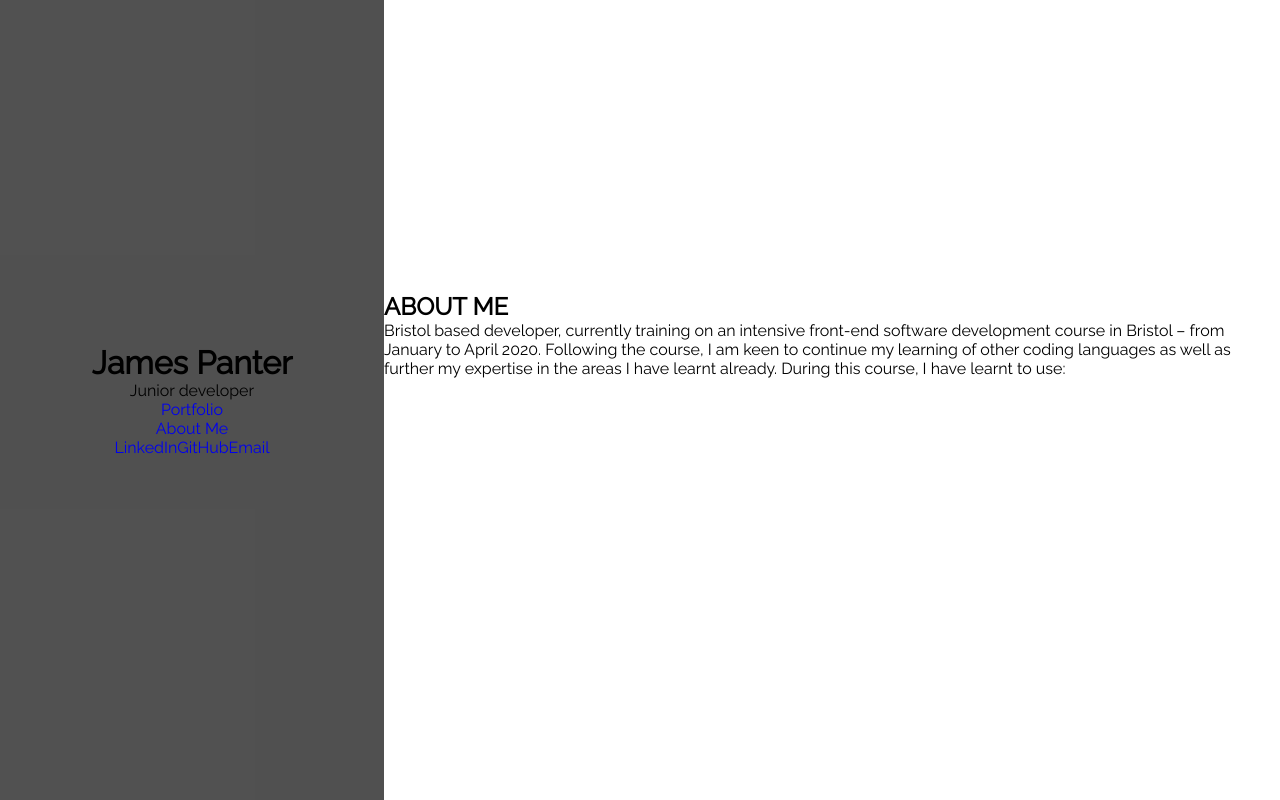
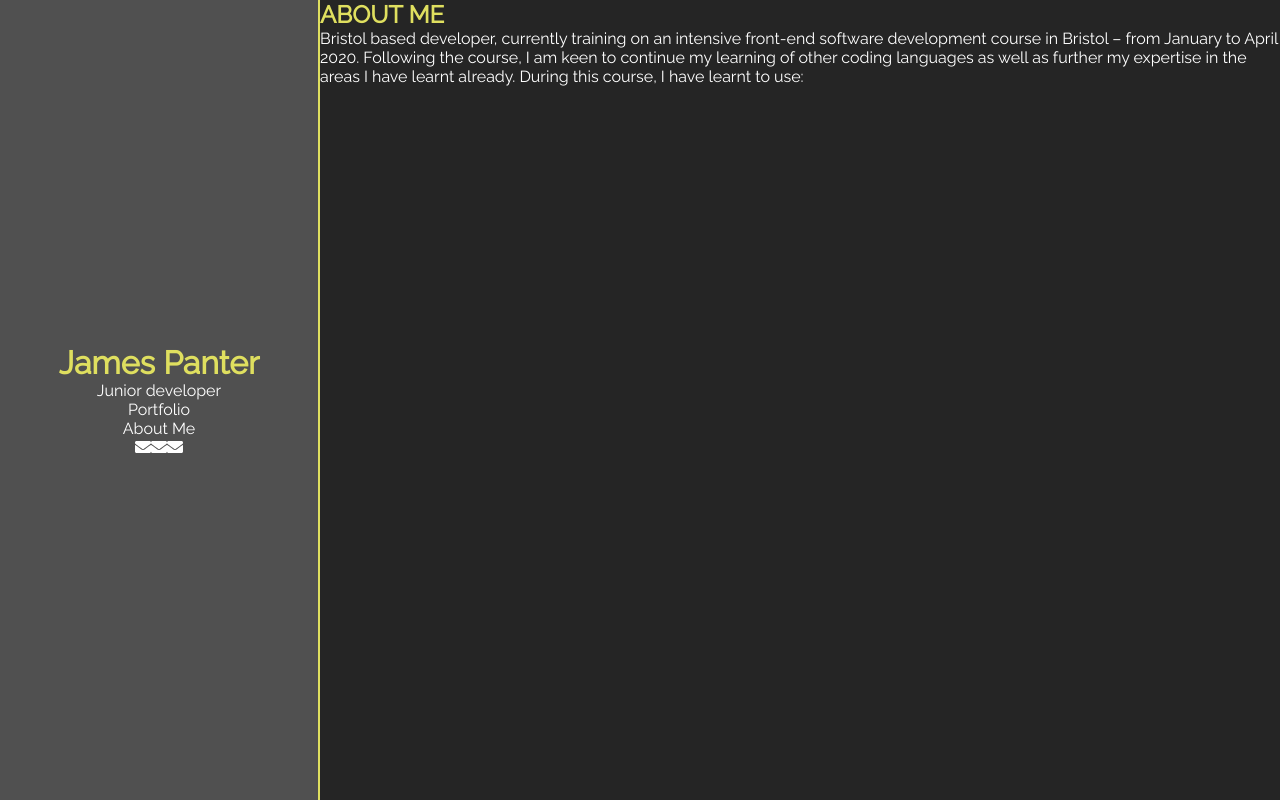
Before and after one commit to jamespanter/portfolio, a React (Create React App) app: page /about-me in a window 1280 px wide. Built offline with nearby package versions, Linux system fonts and the light colour scheme.

Commit message:
Containers started

```diff
--- a/package.json
+++ b/package.json
@@ -3,10 +3,13 @@
   "version": "0.1.0",
   "private": true,
   "dependencies": {
+    "@fortawesome/fontawesome-svg-core": "^1.2.28",
+    "@fortawesome/free-solid-svg-icons": "^5.13.0",
+    "@fortawesome/react-fontawesome": "^0.1.9",
+    "@reach/router": "^1.3.3",
     "@testing-library/jest-dom": "^4.2.4",
     "@testing-library/react": "^9.3.2",
     "@testing-library/user-event": "^7.1.2",
-    "@reach/router": "^1.3.3",
     "react": "^16.13.1",
     "react-dom": "^16.13.1",
     "react-scripts": "3.4.1"
@@ -33,6 +36,7 @@
     ]
   },
   "devDependencies": {
+    "@zeit/next-css": "^1.0.1",
     "enzyme": "^3.11.0",
     "enzyme-adapter-react-16": "^1.15.2",
     "mkrc": "^1.1.1",
--- a/src/App.jsx
+++ b/src/App.jsx
@@ -6,9 +6,7 @@ import DashBoard from "./containers/DashBoard";
 const App = () => {
   return (
     <>
-      <div className={styles.dashBoard}>
-        <DashBoard />
-      </div>
+      <DashBoard />
     </>
   );
 };
--- a/src/App.module.scss
+++ b/src/App.module.scss
@@ -1,3 +1,5 @@
+@import "./variables.scss";
+
 * {
   border: 0;
   margin: 0;
@@ -5,9 +7,10 @@
   font-family: "Raleway", sans-serif;
   scroll-behavior: smooth;
   text-decoration: none;
+  color: white;
 }
 
-.dashBoard {
-  min-height: 100vh;
-  width: 100vw;
+h1,
+h2 {
+  color: $secondary-color;
 }
--- a/src/containers/AboutMePage/AboutMePage.module.scss
+++ b/src/containers/AboutMePage/AboutMePage.module.scss
@@ -1,3 +1,5 @@
+@import "../../variables.scss";
+
 .aboutMe {
   width: 100%;
   height: 100%;
--- a/src/containers/DashBoard/DashBoard.module.scss
+++ b/src/containers/DashBoard/DashBoard.module.scss
@@ -3,11 +3,14 @@
 .navContainer {
   display: inline-block;
   height: 100vh;
-  width: 30%;
+  width: 25%;
+  vertical-align: top;
 }
 
 .routerContainer {
   display: inline-block;
-  max-width: 70%;
-  min-height: 100%;
+  width: 75%;
+  min-height: 100vh;
+  background-color: $primary-color;
+  vertical-align: top;
 }
--- a/src/containers/NavBar/NavBar.jsx
+++ b/src/containers/NavBar/NavBar.jsx
@@ -1,6 +1,8 @@
 import React from "react";
 import styles from "./NavBar.module.scss";
 import { Link } from "@reach/router";
+import { FontAwesomeIcon } from "@fortawesome/react-fontawesome";
+import { faEnvelope } from "@fortawesome/free-solid-svg-icons";
 
 const NavBar = () => {
   return (
@@ -12,13 +14,13 @@ const NavBar = () => {
         <Link to="/about-me">About Me</Link>
         <nav>
           <a target="_blank" href="https://linkedin.com/in/james-panter">
-            <span class="fab fa-linkedin">LinkedIn</span>
+            <FontAwesomeIcon icon={faEnvelope} />
           </a>
           <a target="_blank" href="https://github.com/jamespanter">
-            <span class="fab fa-github-square">GitHub</span>
+            <FontAwesomeIcon icon={faEnvelope} />
           </a>
           <a href="mailto: james.panter@nology.io">
-            <span class="fas fa-envelope">Email</span>
+            <FontAwesomeIcon icon={faEnvelope} />
           </a>
         </nav>
       </div>
--- a/src/containers/NavBar/NavBar.module.scss
+++ b/src/containers/NavBar/NavBar.module.scss
@@ -8,11 +8,12 @@
   flex-direction: column;
   justify-content: center;
   align-items: center;
+  border-right: solid 2px $secondary-color;
+  div {
+    @include flex-column-center;
 
-  div {
-    display: flex;
-    flex-direction: column;
-    justify-content: center;
-    align-items: center;
+    h1 {
+      color: $secondary-color;
+    }
   }
 }
--- a/src/containers/PortfolioPage/Portfolio.jsx
+++ b/src/containers/PortfolioPage/Portfolio.jsx
@@ -1,10 +1,14 @@
 import React from "react";
 import styles from "./Portfolio.module.scss";
+import CardList from "../../components/CardList";
 
 const Portfolio = () => {
   return (
     <>
-      <p>Portfolio works</p>
+      <div className={styles.portfolio}>
+        <h2>ABOUT ME</h2>
+        <CardList />
+      </div>
     </>
   );
 };
--- a/src/containers/PortfolioPage/Portfolio.module.scss
+++ b/src/containers/PortfolioPage/Portfolio.module.scss
@@ -0,0 +1 @@
+@import "../../variables.scss";
--- a/src/variables.scss
+++ b/src/variables.scss
@@ -1,4 +1,10 @@
 $primary-color: rgb(37, 37, 37);
 $secondary-color: rgb(223, 223, 95);
+$primary-color-80: rgba(37, 37, 37, 0.8);
 
-$primary-color-80: rgba(37, 37, 37, 0.8);
+@mixin flex-column-center {
+  display: flex;
+  flex-direction: column;
+  justify-content: center;
+  align-items: center;
+}
```
Also changed, not shown: 2 other files (tests, documents, lock files or other folders).
